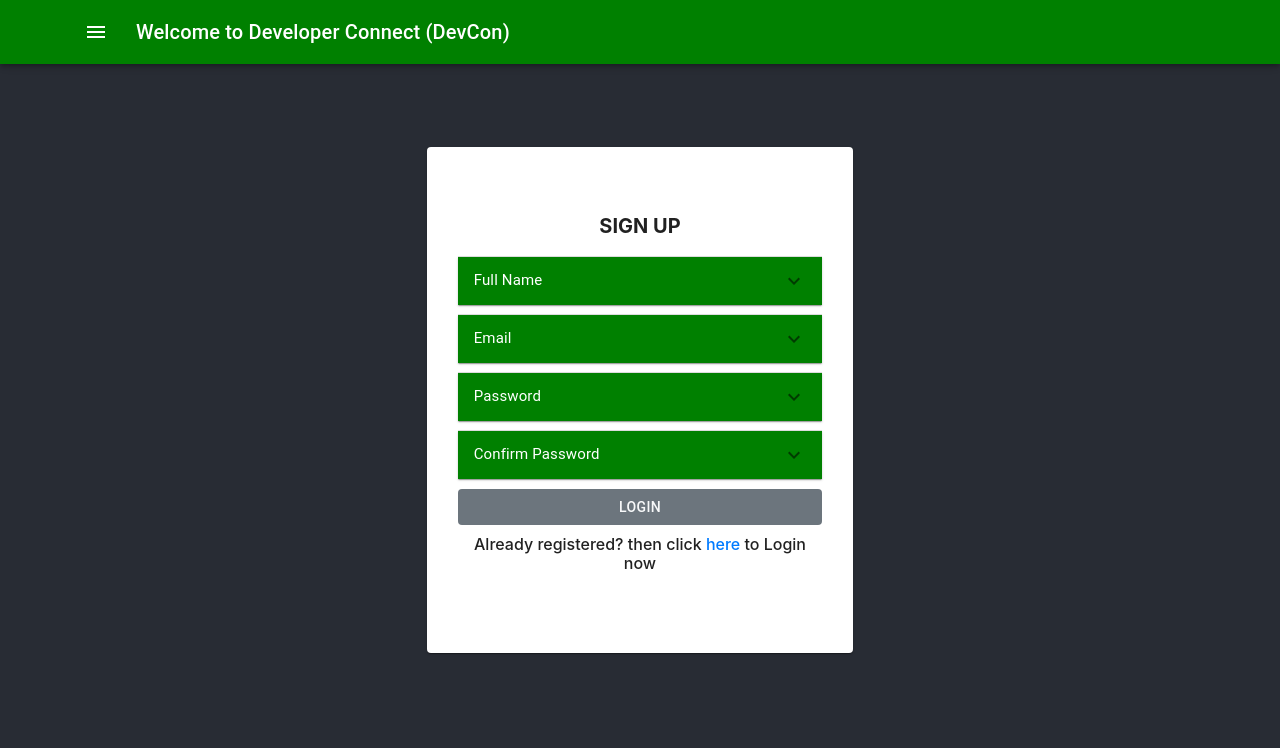
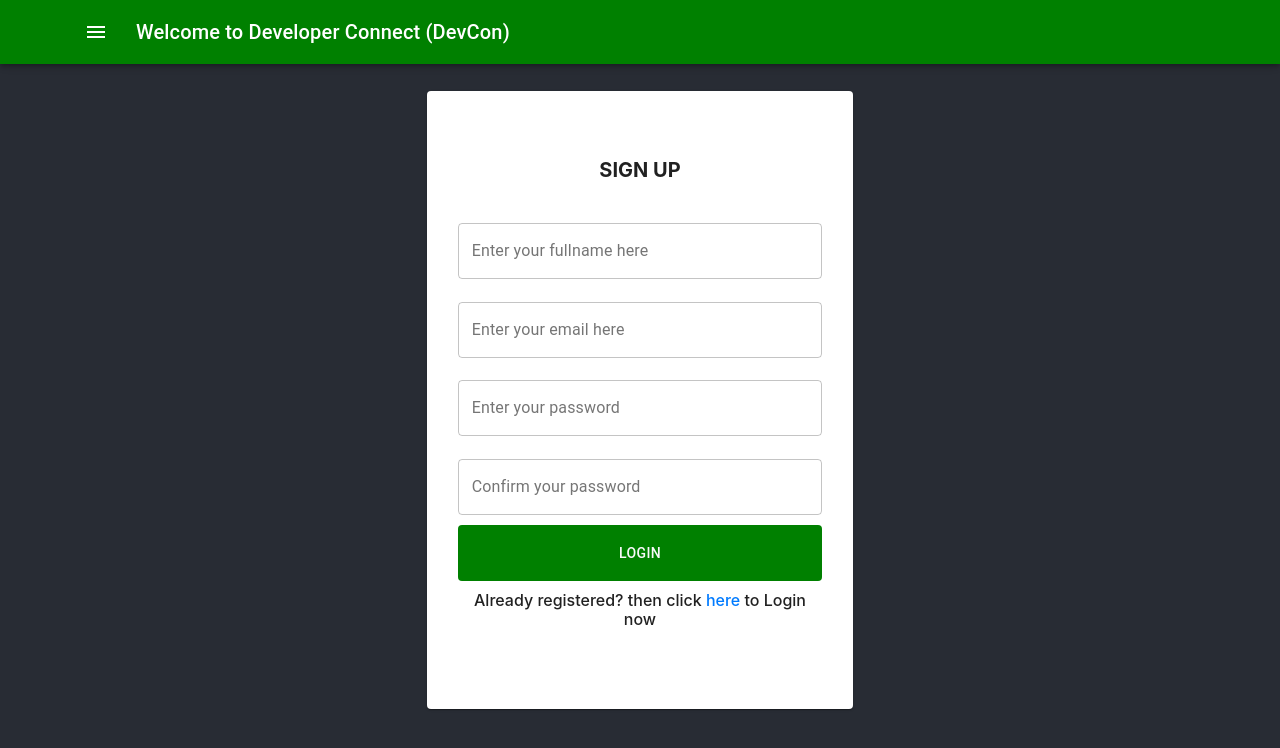
Before and after one commit to Baronchibuikem/Devsconnect, a React (Create React App) app in the folder client/: page /register in a window 1280 px wide. Shown: the top 748 px of the page. Built offline with nearby package versions, Linux system fonts and the light colour scheme.

Commit message:
Redesigned the registration form

```diff
--- a/client/src/components/authentication/Registration.jsx
+++ b/client/src/components/authentication/Registration.jsx
@@ -1,10 +1,6 @@
 import React from "react";
 import { makeStyles } from "@material-ui/core/styles";
-import Accordion from "@material-ui/core/Accordion";
-import AccordionDetails from "@material-ui/core/AccordionDetails";
-import AccordionSummary from "@material-ui/core/AccordionSummary";
 import Typography from "@material-ui/core/Typography";
-import ExpandMoreIcon from "@material-ui/icons/ExpandMore";
 import TextField from "@material-ui/core/TextField";
 import Card from "@material-ui/core/Card";
 import CardActions from "@material-ui/core/CardActions";
@@ -89,20 +85,8 @@ export default function Register() {
               Sign up
             </Typography>
             {/* Enter your fullname */}
-            <Accordion
-              expanded={expanded === "panel3"}
-              onChange={handleChange("panel3")}
-              className={classes.paddingBottom}
-            >
-              <AccordionSummary
-                expandIcon={<ExpandMoreIcon />}
-                aria-controls="panel3bh-content"
-                id="panel3bh-header"
-                className={classes.backgroundColor}
-              >
+
             <Typography className={classes.heading}>Full Name</Typography>
-              </AccordionSummary>
-              <AccordionDetails>
             <TextField
               id="outlined-basic"
               label="Enter your fullname here"
@@ -114,23 +98,11 @@ export default function Register() {
               error={!!errors.username}
               fullWidth
             />
-              </AccordionDetails>
-            </Accordion>
+
             {/* Enter your email */}
-            <Accordion
-              expanded={expanded === "panel5"}
-              onChange={handleChange("panel5")}
-              className={classes.paddingBottom}
-            >
-              <AccordionSummary
-                expandIcon={<ExpandMoreIcon />}
-                aria-controls="panel3bh-content"
-                id="panel3bh-header"
-                className={classes.backgroundColor}
-              >
+
             <Typography className={classes.heading}>Email</Typography>
-              </AccordionSummary>
-              <AccordionDetails>
+
             <TextField
               id="outlined-basic"
               label="Enter your email here"
@@ -141,23 +113,10 @@ export default function Register() {
               name="email"
               type="email"
             />
-              </AccordionDetails>
-            </Accordion>
             {/* Enter your password */}
-            <Accordion
-              expanded={expanded === "panel4"}
-              onChange={handleChange("panel4")}
-              className={classes.paddingBottom}
-            >
-              <AccordionSummary
-                expandIcon={<ExpandMoreIcon />}
-                aria-controls="panel4bh-content"
-                id="panel4bh-header"
-                className={classes.backgroundColor}
-              >
+
             <Typography className={classes.heading}>Password</Typography>
-              </AccordionSummary>
-              <AccordionDetails>
+
             <TextField
               id="outlined-basic"
               label="Enter your password"
@@ -167,24 +126,13 @@ export default function Register() {
               name="password"
               type="password"
             />
-              </AccordionDetails>
-            </Accordion>
+
             {/* password confirmation */}
-            <Accordion
-              expanded={expanded === "panel6"}
-              onChange={handleChange("panel6")}
-            >
-              <AccordionSummary
-                expandIcon={<ExpandMoreIcon />}
-                aria-controls="panel4bh-content"
-                id="panel4bh-header"
-                className={classes.backgroundColor}
-              >
+
             <Typography className={classes.heading}>
               Confirm Password
             </Typography>
-              </AccordionSummary>
-              <AccordionDetails>
+
             <TextField
               id="outlined-basic"
               label="Confirm your password"
@@ -200,13 +148,12 @@ export default function Register() {
               })}
               type="password"
             />
-              </AccordionDetails>
-            </Accordion>
             <CardActions>
               <Button
                 disableElevation
-                className="mx-auto px-5 col-sm-12 bg-secondary text-light"
+                className="mx-auto px-5 col-sm-12 p-3 text-light"
                 type="submit"
+                style={{ backgroundColor: "green" }}
               >
                 {/* {params.status ? (
                   <div>
```
Lines whose indentation alone changed are shown as unchanged.
